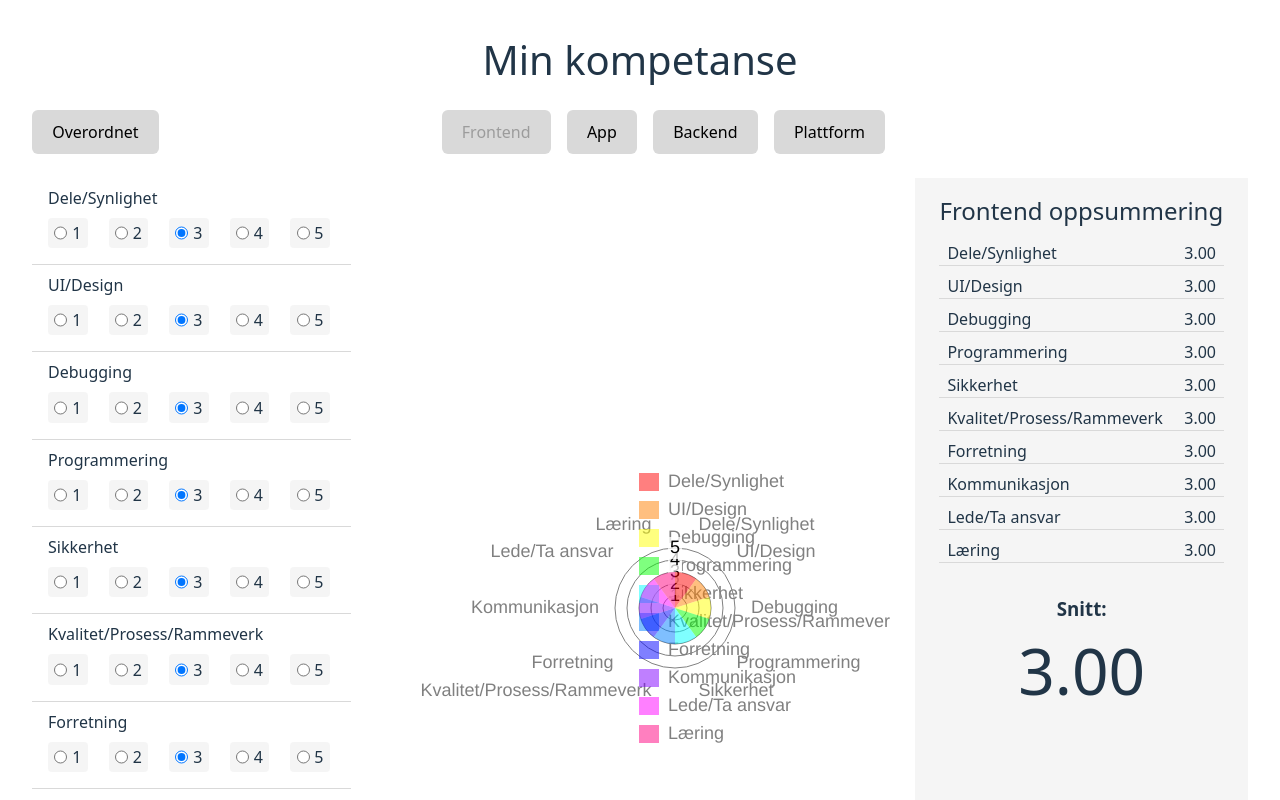
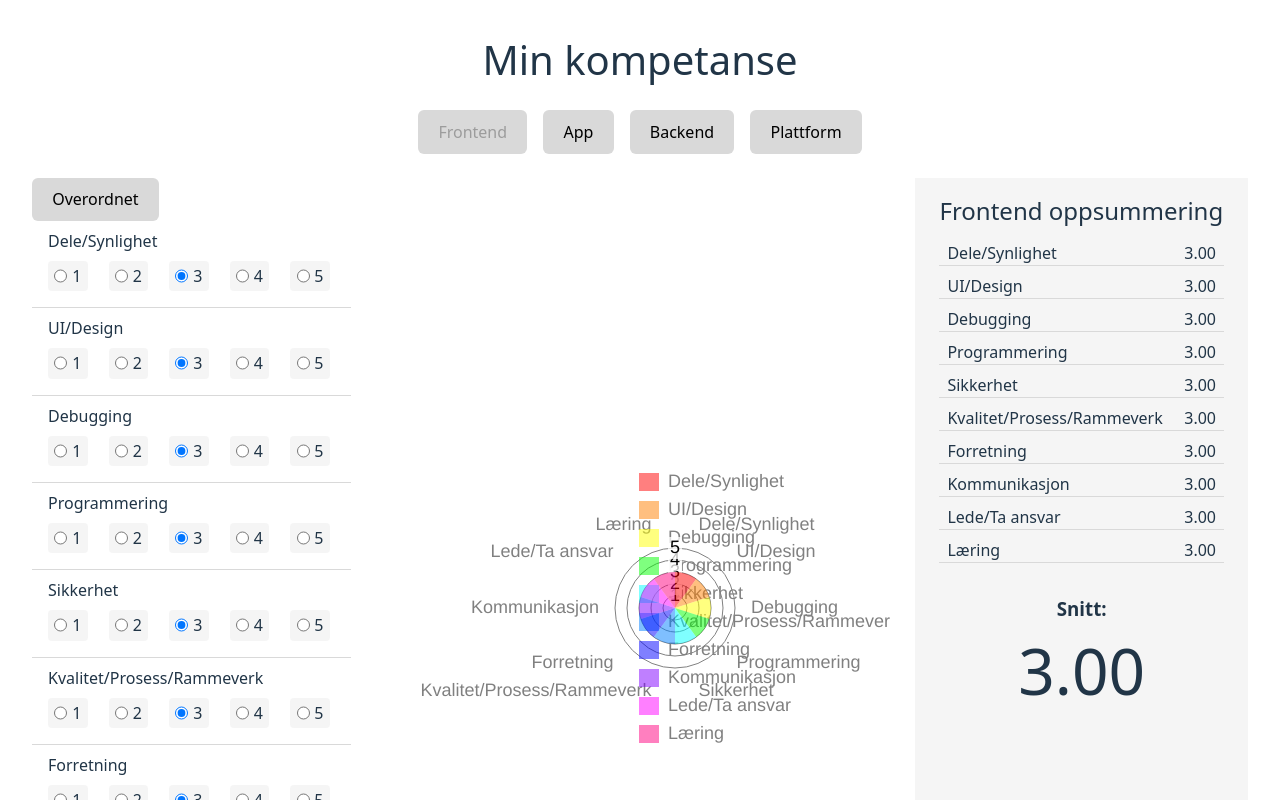
Before and after one commit to Igor-J86/experience-rating, a React (Vite) app: page / in a window 1280 px wide. Both pictures are taken after a click on the button "Frontend". Shown: the top 800 px of the page. Built offline with nearby package versions, Linux system fonts and the light colour scheme.

Commit message:
Move buttons + adjust layout

```diff
--- a/src/App.tsx
+++ b/src/App.tsx
@@ -137,29 +137,9 @@ const App = () => {
     <div className="wrapper">
       <h1>Min kompetanse</h1>
       <div className="container flex flex-wrap gal">
-        <div className="flex flex-wrap gal justify-csb w100p">
-          {selectedArea && (
-            <div className="flex gam">
-              <button onClick={() => {
-                setIsSuperior(!isSuperior)
-                setIsSuperiorTotal(false)
-                }
-              }>
-                {isSuperior ? "Individuell" : "Overordnet"}
-              </button>
-              {isSuperior &&
-                <button onClick={() => {
-                  calculateTotalAverage()
-                  setIsSuperiorTotal(!isSuperiorTotal)
-                  }}
-                >
-                  {isSuperiorTotal ? 'Skjul totalsnitt' : 'Se totalsnitt'}
-                </button>
-              }
-            </div>
-          )}
+        <div className="flex flex-wrap gal justify-cc w100p">
           {!isSuperiorTotal &&
-            <>
+            <nav>
               <ul className="no-list-style top-nav">
                 {areas.map((area) => {
                   return (
@@ -177,26 +157,26 @@ const App = () => {
                   );
                 })}
               </ul>
-              {selectedArea && <div style={{ width: "5rem" }} />}
-            </>
+            </nav>
           }
         </div>
         {selectedArea && (
           <>
             <div className="flex flex-1 gam">
-              {!isSuperiorTotal &&
               <Topics
                 isSuperior={isSuperior}
                 isSuperiorTotal={isSuperiorTotal}
                 scores={scores}
                 selectedArea={selectedArea}
+                calculateTotalAverage={calculateTotalAverage}
                 handleScore={handleScore}
                 handleInputChange={(e) => handleInputChange(e)}
+                setIsSuperior={(e) => setIsSuperior(e)}
+                setIsSuperiorTotal={(e) => setIsSuperiorTotal(e)}
                 updateScores={updateScores}
                 resetScores={() => setAverageScores((prevScores) => prevScores.map((item) => ({...item, score: 1})))}
                 inputs={inputs}
               />
-              }
               <div className="container canvas">
                 <Chart
                   area={selectedArea}
--- a/src/components/Topics.tsx
+++ b/src/components/Topics.tsx
@@ -13,6 +13,9 @@ type TopicsProps = {
   isSuperior: boolean
   isSuperiorTotal: boolean
   inputs: {[key: string]: string}
+  calculateTotalAverage: () => void
+  setIsSuperior: React.Dispatch<React.SetStateAction<boolean>>
+  setIsSuperiorTotal: React.Dispatch<React.SetStateAction<boolean>>
 };
 
 const Topics = ({
@@ -24,11 +27,34 @@ const Topics = ({
   isSuperiorTotal,
   updateScores,
   resetScores,
-  inputs
+  inputs,
+  setIsSuperior,
+  setIsSuperiorTotal,
+  calculateTotalAverage
 }: TopicsProps) => {
   return (
     <div className="topics">
-      {areas.find((area) => area.id === selectedArea)?.topics.map((topic) => {
+      {selectedArea && (
+        <div className="flex gam">
+          <button onClick={() => {
+            setIsSuperior(!isSuperior)
+            setIsSuperiorTotal(false)
+            }
+          }>
+            {isSuperior ? "Individuell" : "Overordnet"}
+          </button>
+          {isSuperior &&
+            <button onClick={() => {
+              calculateTotalAverage()
+              setIsSuperiorTotal(!isSuperiorTotal)
+              }}
+            >
+              {isSuperiorTotal ? 'Skjul totalsnitt' : 'Se totalsnitt'}
+            </button>
+          }
+        </div>
+      )}
+      {!isSuperiorTotal && areas.find((area) => area.id === selectedArea)?.topics.map((topic) => {
         const score = scores.find((score) => score.name === topic.id);
         return (
           <fieldset key={topic.id}>
@@ -61,7 +87,7 @@ const Topics = ({
           </fieldset>
         )
       })}
-      {isSuperior &&
+      {isSuperior && !isSuperiorTotal &&
         <div className="flex flex-dir-col gam mtl">
           <button onClick={updateScores}>
             Beregn temasnitt
--- a/src/index.css
+++ b/src/index.css
@@ -210,6 +210,10 @@ fieldset {
   justify-content: space-between;
 }
 
+.justify-cc {
+  justify-content: center;
+}
+
 .flex-1 {
   flex: 1 1 auto;
 }
```
Lines whose indentation alone changed are shown as unchanged.
